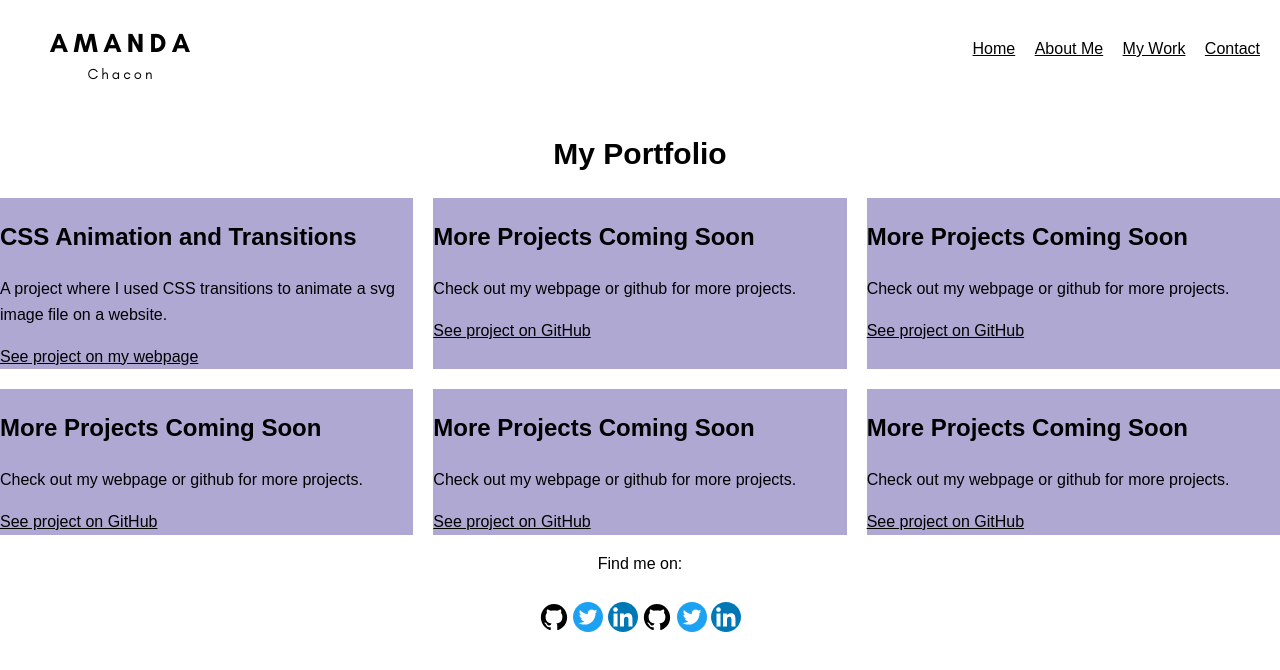
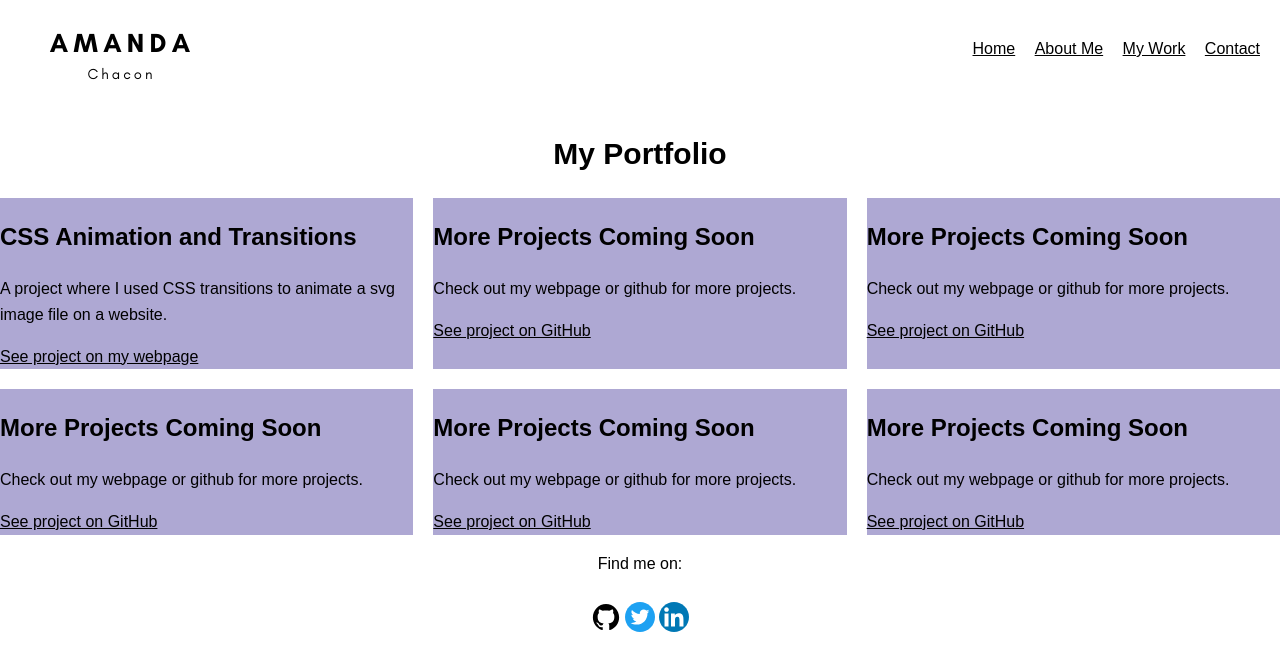
Before and after one commit to amandachacon/website-portfolio, a plain HTML site: page work.html in a window 1280 px wide. Drawn offline with nearby package versions, Linux system fonts and the light colour scheme.

Commit message:
Updated footer with links to github and linkedin

```diff
--- a/work.html
+++ b/work.html
@@ -90,12 +90,6 @@
 <footer class="page-footer">
   <p>Find me on:</p>
   <div class="sm-icons">
-  <!-- Github logo -->
-  <img width="30px" height="30px" class="icon" src="img/github_icon.svg" alt="github">
-  <!-- Twitter logo -->
-  <img width="30px" height="30px" class="icon" src="img/twitter_icon.svg" alt="twitter">
-  <!-- LinkedIn logo -->
-  <img width="30px" height="30px" class="icon" src="img/linkedin_icon.svg" alt="linkedin">
      <!-- Github logo -->
      <a href="https://github.com/amandachacon">
      <img width="30px" height="30px" class="icon" src="img/github_icon.svg" alt="github"></a>
```
